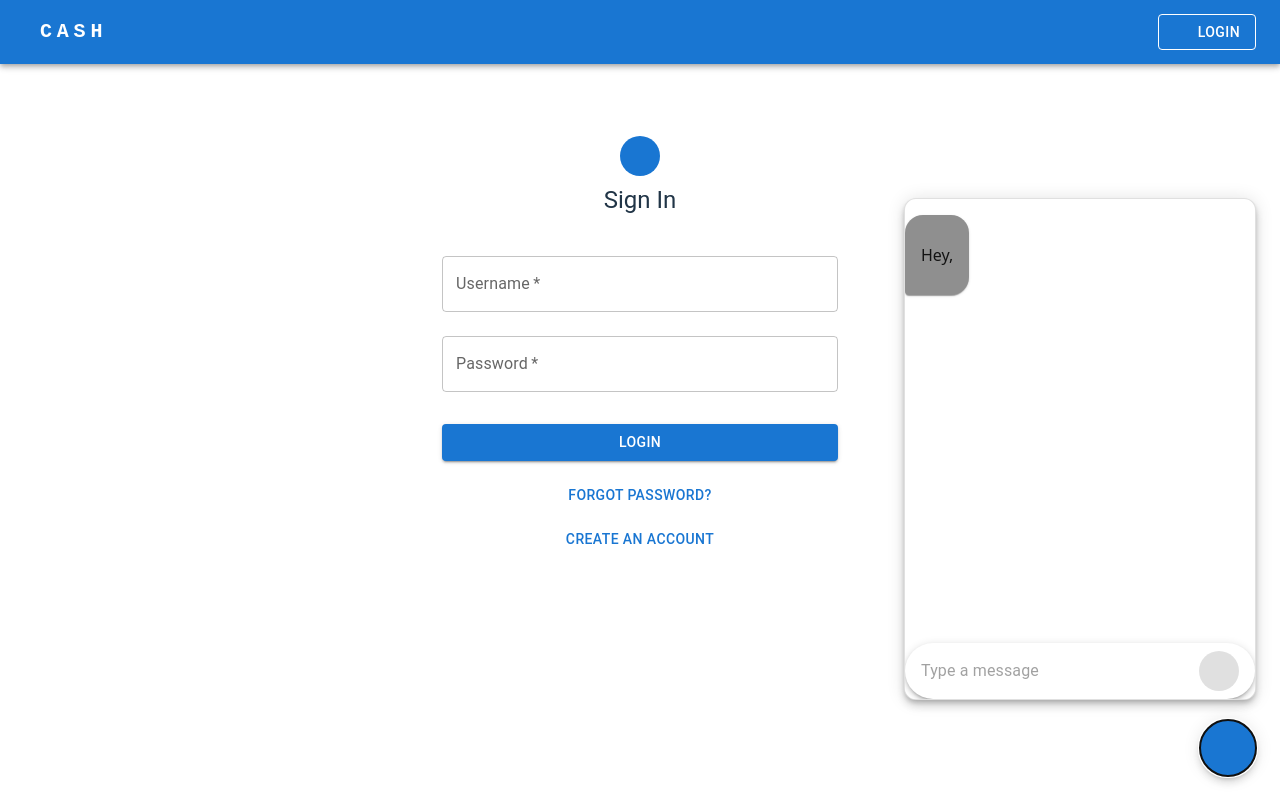
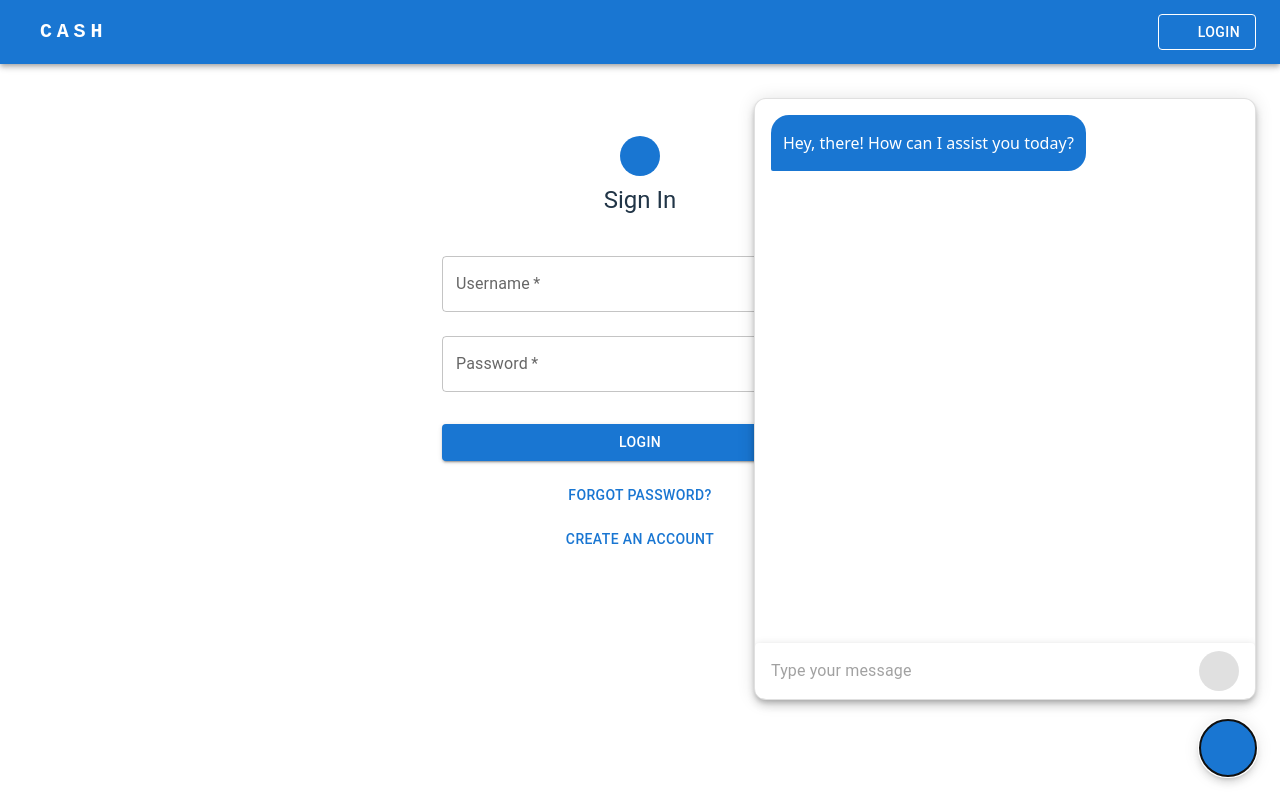
Before and after one commit to CASH-ECOMM/web-app, a React (Vite) app in the folder cash-ui/: page /login in a window 1280 px wide. Both pictures are taken after a click on the button 1228 px from the left and 748 px from the top of the page. Built offline with nearby package versions, Linux system fonts and the light colour scheme; no server answers; some icons are missing.

Commit message:
integrate with agent backend

```diff
--- a/cash-ui/src/api/api.js
+++ b/cash-ui/src/api/api.js
@@ -1,6 +1,8 @@
 import axios from 'axios';
 
 const BASE_URL = import.meta.env.VITE_API_URL || 'http://localhost:8080/api/';
+const AI_BASE_URL =
+  import.meta.env.VITE_AI_API_URL || 'http://localhost:8000/api';
 
 // Create an axios instance
 const apiClient = axios.create({
@@ -38,6 +40,14 @@ apiClient.interceptors.response.use(
   }
 );
 
+// AI Chat API functions (use AI_BASE_URL)
+const aiClient = axios.create({
+  baseURL: AI_BASE_URL,
+  headers: {
+    'Content-Type': 'application/json',
+  },
+});
+
 async function buildUserChatRequest(overrides) {
   if (overrides) {
     return overrides;
@@ -64,17 +74,17 @@ async function buildUserChatRequest(overrides) {
 
 export async function createChat(userContextOverrides) {
   const payload = await buildUserChatRequest(userContextOverrides);
-  const { data } = await apiClient.post('/chats', payload);
+  const { data } = await aiClient.post('/chats', payload);
   return data;
 }
 
 export async function getChatHistory(chatId) {
-  const { data } = await apiClient.get(`/chats/${chatId}`);
+  const { data } = await aiClient.get(`/chats/${chatId}`);
   return data;
 }
 
 export async function sendChatMessage(chatId, message) {
-  const { data } = await apiClient.post(`/chats/${chatId}/message`, {
+  const { data } = await aiClient.post(`/chats/${chatId}/message`, {
     message,
   });
   return data;
--- a/cash-ui/src/components/ChatInput.jsx
+++ b/cash-ui/src/components/ChatInput.jsx
@@ -31,7 +31,7 @@ function ChatInput({ newMessage, isLoading, setNewMessage, submitNewMessage }) {
         sx={{
           display: 'flex',
           alignItems: 'center',
-          borderRadius: 999,
+          // borderRadius: 999,
           px: 2,
           py: 1,
           gap: 1,
@@ -41,10 +41,11 @@ function ChatInput({ newMessage, isLoading, setNewMessage, submitNewMessage }) {
           multiline
           minRows={1}
           maxRows={6}
-          placeholder="Type a message"
+          placeholder="Type your message"
           value={newMessage}
           onChange={(e) => setNewMessage(e.target.value)}
           onKeyDown={handleKeyDown}
+          inputProps={{ maxLength: 500 }}
           sx={{
             flexGrow: 1,
             fontSize: 16,
--- a/cash-ui/src/components/ChatMessages.jsx
+++ b/cash-ui/src/components/ChatMessages.jsx
@@ -1,26 +1,33 @@
 import Markdown from 'react-markdown';
-import useAutoScroll from '../hooks/useAutoScroll';
-import Spinner from './Spinner';
 import WarningIcon from '@mui/icons-material/Warning';
 import Box from '@mui/material/Box';
 import Paper from '@mui/material/Paper';
 import Typography from '@mui/material/Typography';
+import { useEffect, useRef } from 'react';
 
-const USER_BUBBLE_COLOR = '#007aff';
-const ASSISTANT_BUBBLE_COLOR = '#8f8f8fff';
+const ASSISTANT_BUBBLE_COLOR = '#1976d2';
+const USER_BUBBLE_COLOR = '#dededeff';
 
 function ChatMessages({ messages, isLoading }) {
-  const scrollContentRef = useAutoScroll(isLoading);
+  const scrollRef = useRef(null);
+
+  // Auto-scroll to bottom when messages change
+  useEffect(() => {
+    if (scrollRef.current) {
+      scrollRef.current.scrollTop = scrollRef.current.scrollHeight;
+    }
+  }, [messages]);
 
   return (
     <Box
-      ref={scrollContentRef}
+      ref={scrollRef}
       sx={{
         flexGrow: 1,
         display: 'flex',
         flexDirection: 'column',
         gap: 2,
-        pr: 1,
+        overflowY: 'auto',
+        height: '100%',
       }}
     >
       {messages.map(({ role, content, loading, error }, idx) => {
@@ -29,6 +36,7 @@ function ChatMessages({ messages, isLoading }) {
           <Box
             key={idx}
             sx={{
+              px: 2,
               display: 'flex',
               justifyContent: isUser ? 'flex-end' : 'flex-start',
             }}
@@ -36,24 +44,33 @@ function ChatMessages({ messages, isLoading }) {
             <Paper
               elevation={0}
               sx={{
-                px: 2,
-                py: 1.5,
-                maxWidth: '80%',
+                px: 1.5,
+                maxWidth: '85%',
                 bgcolor: isUser ? USER_BUBBLE_COLOR : ASSISTANT_BUBBLE_COLOR,
-                color: isUser ? 'common.white' : 'text.primary',
+                color: isUser ? 'text.primary' : 'common.white',
                 borderRadius: isUser
-                  ? '18px 18px 4px 18px'
-                  : '18px 18px 18px 4px',
-                boxShadow: isUser ? 3 : 1,
+                  ? '18px 18px 2px 18px'
+                  : '18px 18px 18px 2px',
               }}
             >
               <Box>
                 {loading && !content ? (
-                  <Spinner />
+                  <Typography
+                    sx={{
+                      fontStyle: 'italic',
+                      color: 'inherit',
+                      py: 1.5,
+                    }}
+                  >
+                    Thinking...
+                  </Typography>
                 ) : role === 'assistant' ? (
                   <Markdown>{content}</Markdown>
                 ) : (
-                  <Typography component="div" sx={{ whiteSpace: 'pre-line' }}>
+                  <Typography
+                    component="div"
+                    sx={{ whiteSpace: 'pre-line', marginY: 1.6 }}
+                  >
                     {content}
                   </Typography>
                 )}
@@ -65,11 +82,14 @@ function ChatMessages({ messages, isLoading }) {
                     alignItems: 'center',
                     gap: 0.5,
                     color: 'error.light',
-                    mt: 1,
                   }}
                 >
                   <WarningIcon sx={{ width: 18, height: 18 }} />
-                  <Typography variant="caption" color="inherit">
+                  <Typography
+                    color="inherit"
+                    component="div"
+                    sx={{ whiteSpace: 'pre-line', marginY: 1.6 }}
+                  >
                     Error generating the response
                   </Typography>
                 </Box>
--- a/cash-ui/src/components/ChatPopup.jsx
+++ b/cash-ui/src/components/ChatPopup.jsx
@@ -45,10 +45,12 @@ export default function ChatPopup() {
             borderColor: 'divider',
             boxShadow: 6,
             borderRadius: 3,
-            width: 350,
-            height: 500,
+            width: 500,
+            height: 600,
             zIndex: 9999,
             overflow: 'hidden',
+            display: 'flex',
+            flexDirection: 'column',
           }}
         >
           <Chatbot />
--- a/cash-ui/src/components/Chatbot.jsx
+++ b/cash-ui/src/components/Chatbot.jsx
@@ -7,11 +7,13 @@ import Box from '@mui/material/Box';
 import Typography from '@mui/material/Typography';
 
 function Chatbot() {
+  const userName = localStorage.getItem('firstName') || 'there';
+
   const [chatId, setChatId] = useState(null);
   const [messages, setMessages] = useImmer([
     {
       role: 'assistant',
-      content: 'Hey, ',
+      content: `Hey, ${userName}! How can I assist you today?`,
     },
   ]);
   const [newMessage, setNewMessage] = useState('');
@@ -33,9 +35,9 @@ function Chatbot() {
     let chatIdOrNew = chatId;
     try {
       if (!chatId) {
-        const { id } = await createChat();
-        setChatId(id);
-        chatIdOrNew = id;
+        const { chat_id } = await createChat();
+        setChatId(chat_id);
+        chatIdOrNew = chat_id;
       }
 
       const response = await sendChatMessage(chatIdOrNew, trimmedMessage);
--- a/cash-ui/src/pages/Login.jsx
+++ b/cash-ui/src/pages/Login.jsx
@@ -49,10 +49,19 @@ export default function Login() {
       // Save access_token for other pages to detect login
       localStorage.setItem('access_token', data.jwt);
       localStorage.setItem('userId', data.userId);
-      localStorage.setItem('username', data.username);
-      localStorage.setItem('email', data.email);
-      localStorage.setItem('firstName', data.firstName);
-      localStorage.setItem('lastName', data.lastName);
+
+      const user = await fetch(`/api/users/${data.userId}`, {
+        method: 'GET',
+        headers: {
+          'Content-Type': 'application/json',
+          Authorization: `Bearer ${data.jwt}`,
+        },
+      });
+      const userData = await user.json();
+      localStorage.setItem('username', userData.username);
+      localStorage.setItem('email', userData.email);
+      localStorage.setItem('firstName', userData.firstName);
+      localStorage.setItem('lastName', userData.lastName);
       navigate('/catalogue');
     } catch (err) {
       console.error(err);
--- a/cash-ui/src/services/auth.js
+++ b/cash-ui/src/services/auth.js
@@ -9,6 +9,10 @@ export async function logoutUser(jwt, userId) {
     if (res.data?.success) {
       localStorage.removeItem('access_token');
       localStorage.removeItem('userId');
+      localStorage.removeItem('username');
+      localStorage.removeItem('email');
+      localStorage.removeItem('firstName');
+      localStorage.removeItem('lastName');
       return { success: true };
     } else {
       return { success: false, message: res.data?.message || 'Logout failed' };
```
